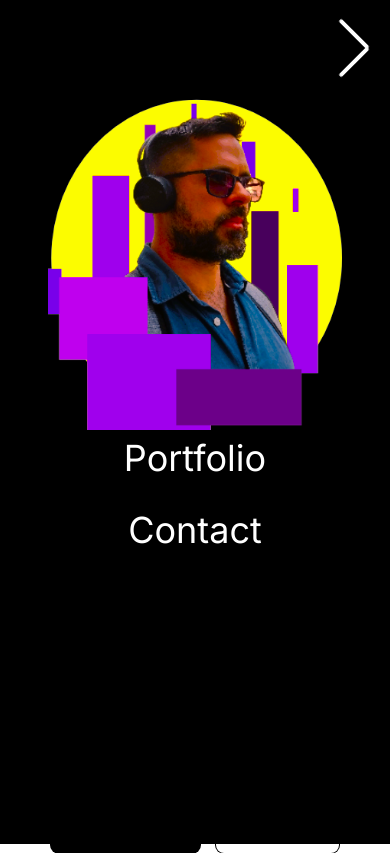
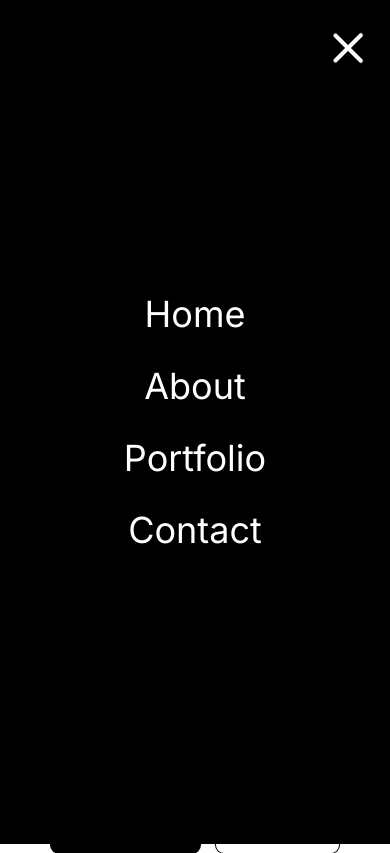
Before and after one commit to agt1984/myPortfolio2.0, a Next.js app: page / in a window 390 px wide. Both pictures are taken after a click on the button 354 px from the left and 48 px from the top of the page. Built offline with nearby package versions, Linux system fonts and the light colour scheme.

Commit message:
actualization of the nav bar

```diff
--- a/src/components/navbar.jsx
+++ b/src/components/navbar.jsx
@@ -41,6 +41,15 @@ const Navbar = () => {
       opened: {
         rotate: -45,
         backgroundColor:"rgb(255,255,255)",
+      },
+    };
+
+    const listVariants = {
+      closed: {
+        x: "100vw",
+      },
+      opened: {
+        x: 0,
       },
     };
 
@@ -91,28 +100,33 @@ const Navbar = () => {
               motion
               variants={topVariants}
               animate={open ? "opened" : "closed"}
-              className="w-10 h-1 bg-black rounded"
+              className="w-10 h-1 bg-black rounded origin-left"
             ></motion.div>
             <motion.div
               variants={centerVariants}
               animate={open ? "opened" : "closed"}
-              className="w-10 h-1 bg-black rounded"
+              className="w-10 h-1 bg-black rounded "
             ></motion.div>
             <motion.div
               variants={bottomVariants}
               animate={open ? "opened" : "closed"}
-              className="w-10 h-1 bg-black rounded"
+              className="w-10 h-1 bg-black rounded origin-left"
             ></motion.div>
           </button>
           {/*MENU LIST*/}
           {open && (
-            <div className="absolute top-0 left-0 w-screen h-screen bg-black text-white flex flex-col items-center justify-center gap-8 text-4xl">
+            <motion.div
+              variants={listVariants}
+              initial="closed"
+              animate="opened"
+              className="absolute top-0 left-0 w-screen h-screen bg-black text-white flex flex-col items-center justify-center gap-8 z-40 text-4xl"
+            >
               {links.map((link) => (
                 <Link href={link.url} key={link.title}>
                   {link.title}
                 </Link>
               ))}
-            </div>
+            </motion.div>
           )}
         </div>
       </div>
```
